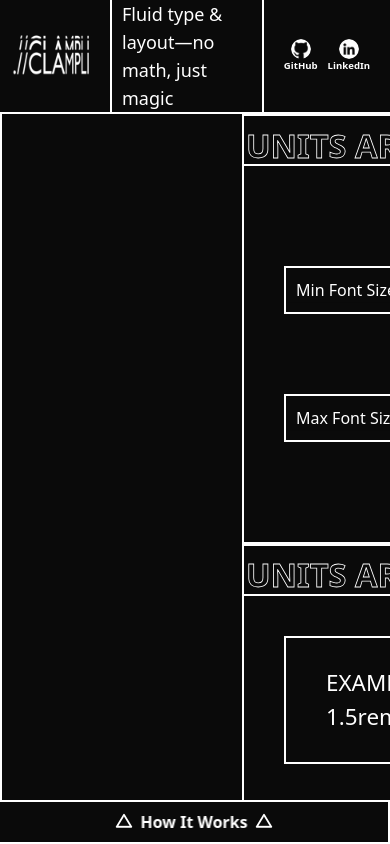
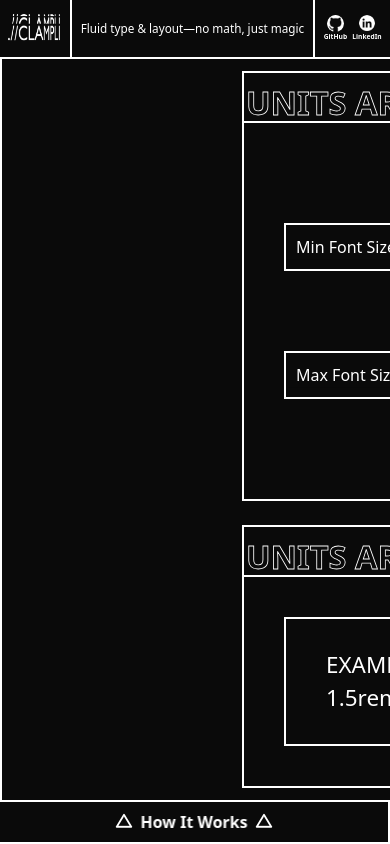
Before and after one commit to auilk/clampli, a React (Vite) app: page / in a window 390 px wide. Shown: the top 844 px of the page. Built offline with nearby package versions, Linux system fonts and the light colour scheme.

Commit message:
Make NavBar component responsive

```diff
--- a/src/App.jsx
+++ b/src/App.jsx
@@ -13,34 +13,43 @@ function App()
   return (
     <>
       <header className="flex flex-col">
-        <NavBar gap="10px">
+        <NavBar
+          gap="clamp(5px, 4.286px + 0.223vw, 10px)"
+          padding="clamp(0.5rem, 0.393rem + 0.536vw, 1.25rem)"
+        >
           <NavLink
             position="right"
             link="https://github.com/auilk"
             text="GitHub"
-            fontSize="0.6rem"
+            fontSize="clamp(0.4rem, 0.329rem + 0.357vw, 0.9rem)"
             icon={GitIcon}
+            iconSize="clamp(1rem, 0.886rem + 0.571vw, 1.8rem)"
           ></NavLink>
 
           <NavLink
             position="right"
             link="https://github.com/auilk"
             text="LinkedIn"
-            fontSize="0.6rem"
+            fontSize="clamp(0.4rem, 0.329rem + 0.357vw, 0.9rem)"
             icon={LinkedinIcon}
+            iconSize="clamp(1rem, 0.886rem + 0.571vw, 1.8rem)"
           ></NavLink>
 
           <p
-            className="text-lg text-white"
             position="center"
+            className="text-white"
+            style={{
+              fontSize: "clamp(0.7rem, 0.545rem + 0.775vw, 1.785rem)"
+            }}
           >
             Fluid type & layout—no math, just magic
           </p>
 
           <div
-            className="min-w-16 mr-1.5 h-10 scale-160 bg-cover bg-center bg-no-repeat"
+            className="mx-1.5 h-10 scale-170 bg-cover bg-center bg-no-repeat"
             position="left"
             style={{
+              minWidth: "clamp(2.5rem, 2.286rem + 1.071vw, 4rem)",
               backgroundImage: `url(${ClampliLogo})`,
             }}
           ></div>
--- a/src/components/NavBar.jsx
+++ b/src/components/NavBar.jsx
@@ -8,9 +8,10 @@ const NavBarContext = createContext(false);
  * @param {Object} props - Component props.
  * @param {React.ReactNode} props.children - Elements to be rendered inside the navbar.
  * @param {string} [props.gap="5px"] - CSS gap between children elements (e.g., "5px", "1rem").
+ * @param {string} [props.padding="1.25rem"] - CSS padding inside the navbar container (e.g., "1rem", "10px").
  * @returns {JSX.Element} The rendered navigation bar container.
  */
-function NavBar({children, gap = "5px"})
+function NavBar({children, gap = "5px", padding = "1.25rem"})
 {
     const leftElements = []
     const centerElements = []
@@ -46,9 +47,10 @@ function NavBar({children, gap = "5px"})
                 }}
             >
                 <div
-                    className="p-5 flex justify-center items-center flex-[5%] border-r-2 border-white"
+                    className="flex justify-center items-center flex-[5%] border-r-2 border-white"
                     style={{
                         gap: gap,
+                        padding: padding
                     }}
                 >
                     {leftElements}
@@ -57,16 +59,17 @@ function NavBar({children, gap = "5px"})
                 <div
                     className="flex justify-center items-center flex-[90%]"
                     style={{
-                        gap: gap,
+                        gap: gap
                     }}
                 >
                     {centerElements}
                 </div>
 
                 <div
-                    className="p-5 flex justify-center items-center flex-[5%] border-l-2 border-white"
+                    className="flex justify-center items-center flex-[5%] border-l-2 border-white"
                     style={{
                         gap: gap,
+                        padding: padding
                     }}
                 >
                     {rightElements}
```
